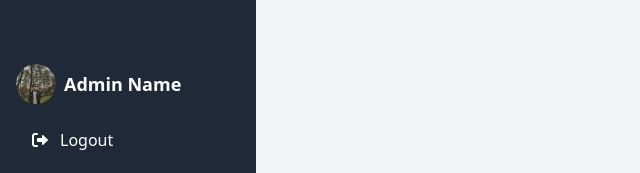
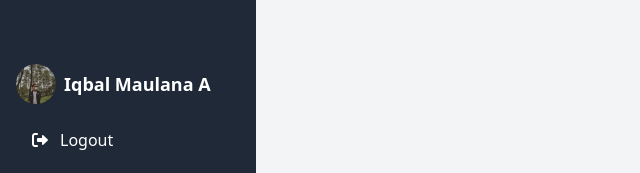
Before and after one commit to Astrophileee/Tugas-Kelompok-Tailwind, a website: page public/Admin/index.html in a window 1280 px wide. Shown: the part 624-797 px from the top of the page, 0-640 px from the left. Drawn offline with Linux system fonts and the light colour scheme.

Commit message:
Mengganti nama admin pada sidebar

```diff
--- a/public/Admin/index.html
+++ b/public/Admin/index.html
@@ -92,7 +92,7 @@
             <div class="p-4">
                 <div class="flex items-center mb-4">
                     <img src="./src/iqbal.jpg" alt="Admin Photo" class="w-10 h-10 rounded-full mr-2">
-                    <span class="text-lg font-semibold">Admin Name</span>
+                    <span class="text-lg font-semibold">Iqbal Maulana A</span>
                 </div>
                 <a href="#" class="py-2 px-4 rounded hover:bg-gray-700 flex items-center">
                     <i class="fas fa-sign-out-alt mr-3"></i>
```
